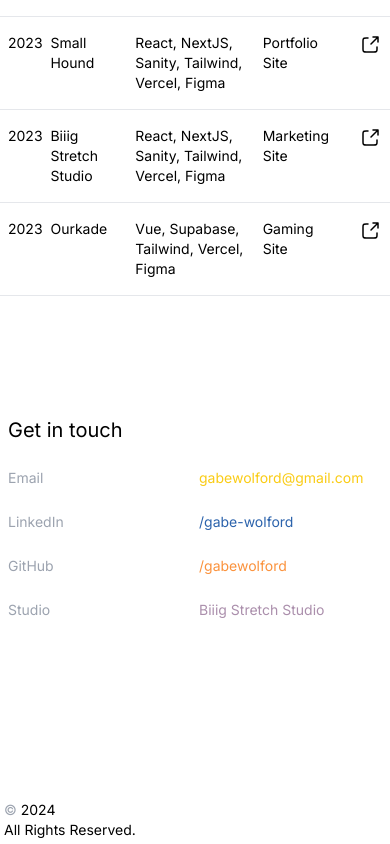
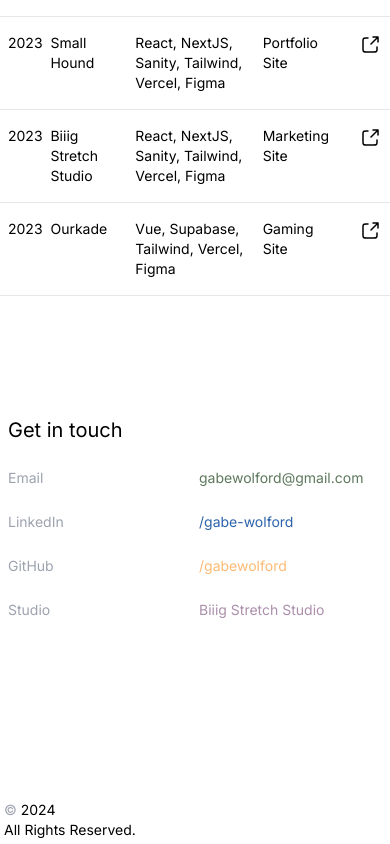
Before and after one commit to gabewolford/portfolio-2024, a Next.js app: page / in a window 390 px wide. Shown: the part 980-1824 px from the top of the page. Built offline with nearby package versions, Linux system fonts and the light colour scheme.

Commit message:
replaced yellow with green

```diff
--- a/src/app/components/ContactSection.jsx
+++ b/src/app/components/ContactSection.jsx
@@ -7,7 +7,7 @@ export default function ContactSection() {
         <a
           href="mailto:gabewolford@gmail.com"
           target="_blank"
-          className="col-span-1 md:col-span-4 md:hidden text-yellow-400 md:text-black flex my-auto"
+          className="col-span-1 md:col-span-4 md:hidden text-green-500 md:text-black flex my-auto"
         >
           gabewolford@gmail.com
         </a>
@@ -23,7 +23,7 @@ export default function ContactSection() {
         <a
           href="https://github.com/gabewolford/"
           target="_blank"
-          className="col-span-1 md:col-span-4 md:hidden text-orange-400 md:text-black my-auto"
+          className="col-span-1 md:col-span-4 md:hidden text-orange-300 md:text-black my-auto"
         >
           /gabewolford
         </a>
@@ -41,7 +41,7 @@ export default function ContactSection() {
         <a
           href="mailto:gabewolford@gmail.com"
           target="_blank"
-          className="col-span-1 md:col-span-4 hover:text-yellow-400 transtion duration-100"
+          className="col-span-1 md:col-span-4 hover:text-green-500 transtion duration-100"
         >
           gabewolford@gmail.com
         </a>
@@ -55,7 +55,7 @@ export default function ContactSection() {
         <a
           href="https://github.com/gabewolford/"
           target="_blank"
-          className="col-span-1 md:col-span-4 hover:text-orange-400 transtion duration-100"
+          className="col-span-1 md:col-span-4 hover:text-orange-300 transtion duration-100"
         >
           /gabewolford
         </a>
--- a/tailwind.config.js
+++ b/tailwind.config.js
@@ -17,6 +17,9 @@ module.exports = {
         offWhite: {
           500: "#ECE5D6",
         },
+        green: {
+          500: "#5D785C",
+        },
       },
       gridTemplateColumns: {
         16: "repeat(16, minmax(0, 1fr))",
```
